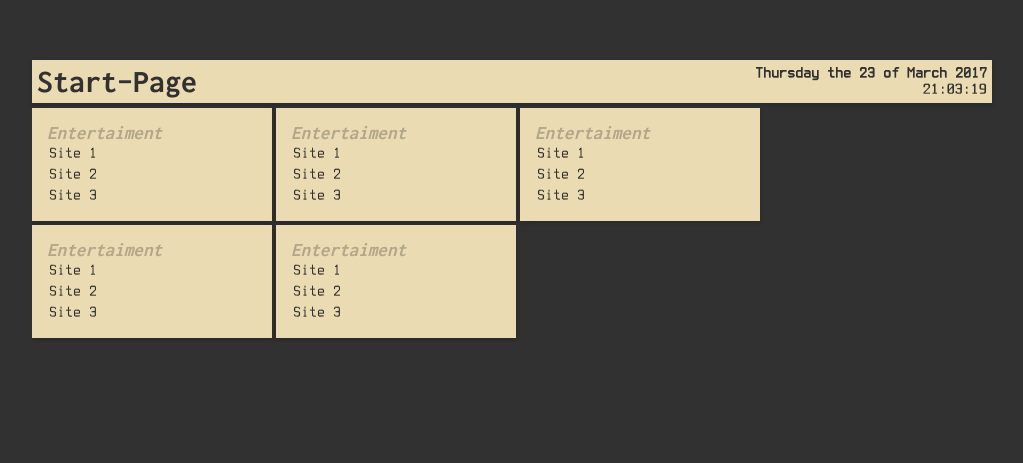
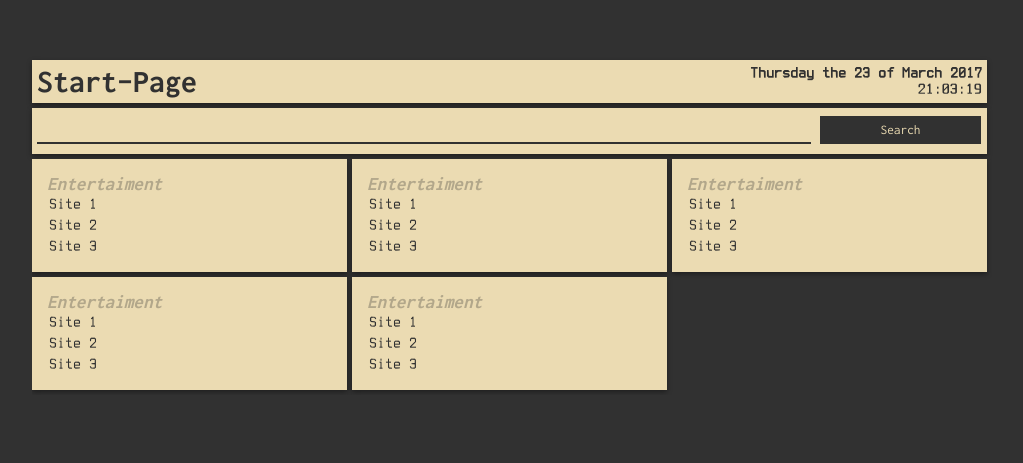
Before and after one commit to Chabam/Start-Page, a plain HTML site: page default.html in a window 1280 px wide. Shown: the part 140-603 px from the top of the page, without its empty margins (128-1151 px from the left). Drawn offline with Linux system fonts and the light colour scheme.

Commit message:
Finished styling

```diff
--- a/css/style.css
+++ b/css/style.css
@@ -1,6 +1,6 @@
 * {
+    --bg-color : #313131;
     --fg-color : #ebdbb2;
-    --bg-color : #313131;
     transition: all 0.3s ease;
 }
 
@@ -48,23 +48,63 @@ body {
 
 .header {
     font-family: Inconsolata-Bold;
-    width: 100%;
+    width: calc(100% - 5px);
     background-color: var(--fg-color);
     position: relative;
     margin-bottom: 5px;
-    -webkit-box-shadow: 0px 2px 5px 0px rgba(0,0,0,0.2);
-    -moz-box-shadow: 0px 2px 5px 0px rgba(0,0,0,0.2);
-    box-shadow: 0px 2px 5px 0px rgba(0,0,0,0.2);
+    -webkit-box-shadow: 0px 2px 5px 0px rgba(0,0,0,0.4);
+    -moz-box-shadow: 0px 2px 5px 0px rgba(0,0,0,0.4);
+    box-shadow: 0px 2px 5px 0px rgba(0,0,0,0.4);
 }
 
 .search-container {
-    width: 100%;
+    width: calc(100% - 5px );
+    padding: 5px 0 5px 0;
     background-color: var(--fg-color);
     position: relative;
     margin-bottom: 5px;
-    -webkit-box-shadow: 0px 2px 5px 0px rgba(0,0,0,0.2);
-    -moz-box-shadow: 0px 2px 5px 0px rgba(0,0,0,0.2);
-    box-shadow: 0px 2px 5px 0px rgba(0,0,0,0.2);
+    -webkit-box-shadow: 0px 2px 5px 0px rgba(0,0,0,0.4);
+    -moz-box-shadow: 0px 2px 5px 0px rgba(0,0,0,0.4);
+    box-shadow: 0px 2px 5px 0px rgba(0,0,0,0.4);
+}
+
+.search-container form {
+    width: 100%;
+}
+
+#searchbox {
+    font-family: Terminus;
+    margin: 5px;
+    width: 80%;
+    border: 0;
+    background-color: var(--fg-color);
+    border-bottom: 2px solid var(--bg-color);
+    padding: 5px;
+}
+
+#searchbox:focus {
+    outline: none;
+}
+
+#submit {
+    font-family: Inconsolata;
+    border: 0;
+    width: calc(20% - 30px);
+    color: var(--fg-color);
+    background-color: var(--bg-color);
+    border: 2px solid var(--bg-color);
+    padding: 5px;
+    cursor: pointer;
+}
+
+#submit:hover {
+    -webkit-box-shadow: 0px 2px 5px 0px rgba(0,0,0,0.4);
+    -moz-box-shadow: 0px 2px 5px 0px rgba(0,0,0,0.4);
+    box-shadow: 0px 2px 5px 0px rgba(0,0,0,0.4);
+}
+
+#submit:focus {
+    outline: none;
 }
 
 .header h1 {
@@ -98,14 +138,17 @@ body {
     color: var(--bg-color);
     background-color: var(--fg-color);
     padding: 15px;
-    width : calc(100% - 30px);
+    margin: 0 5px 5px 0;
+    width : calc(100% - 5px);
     list-style: none;
     position: relative;
     float: left;
-    margin: 0;
-    -webkit-box-shadow: 0px 2px 5px 0px rgba(0,0,0,0.2);
-    -moz-box-shadow: 0px 2px 5px 0px rgba(0,0,0,0.2);
-    box-shadow: 0px 2px 5px 0px rgba(0,0,0,0.2);
+    -webkit-box-shadow: 0px 2px 5px 0px rgba(0,0,0,0.4);
+    -moz-box-shadow: 0px 2px 5px 0px rgba(0,0,0,0.4);
+    box-shadow: 0px 2px 5px 0px rgba(0,0,0,0.4);
+    -webkit-box-sizing: border-box; /* Safari/Chrome, other WebKit */
+    -moz-box-sizing: border-box;    /* Firefox, other Gecko */
+    box-sizing: border-box;         /* Opera/IE 8+ */
 }
 
 .site-list li {
@@ -124,9 +167,9 @@ body {
 .site-list li a:hover {
     color: var(--fg-color);
     background-color: var(--bg-color);
-    -webkit-box-shadow: 0px 2px 5px 0px rgba(0,0,0,0.2);
-    -moz-box-shadow: 0px 2px 5px 0px rgba(0,0,0,0.2);
-    box-shadow: 0px 2px 5px 0px rgba(0,0,0,0.2);
+    -webkit-box-shadow: inset 0px 2px 5px 0px rgba(0,0,0,0.4);
+    -moz-box-shadow: inset 0px 2px 5px 0px rgba(0,0,0,0.4);
+    box-shadow: inset 0px 2px 5px 0px rgba(0,0,0,0.4);
 }
 
 .title {
@@ -136,14 +179,11 @@ body {
     opacity: 0.3;
 }
 
-.site-list-container {
-    display: inline-block;
-}
 
 @media (min-width: 576px) {
     .container {
-        width: 75%;
-        left:12.5%;
+        width: 95%;
+        left:2.5%;
     }
 
     #time {
@@ -154,8 +194,8 @@ body {
         display: block;
     }
 
-    .site-list-container {
-        width: calc(100% / 2);
+    .site-list {
+        width: calc((100% / 2) - 5px);
     }
 }
 
@@ -173,30 +213,10 @@ body {
         display: block;
     }
 
-    .site-list-container {
-        width: calc(100% / 3);
-
+    .site-list {
+        width: calc((100% / 3) - 5px);
     }
 
-}
-
-@media (min-width: 992px) {
-    .container {
-        width: 75%;
-        left:12.5%;
-    }
-
-    #time {
-        display: block;
-    }
-
-    #date {
-        display: block;
-    }
-    .site-list-container {
-        width: calc(100% / 4);
-
-    }
 }
 
 @media (min-width: 1366px) {
@@ -213,7 +233,7 @@ body {
         display: block;
     }
 
-    .site-list-container {
-        width: calc(100% / 5);
+    .site-list {
+        width: calc((100% / 5) - 5px);
     }
 }
--- a/default.html
+++ b/default.html
@@ -1,6 +1,7 @@
 <!DOCTYPE html>
 <html>
     <head>
+        <meta charset="UTF-8">
         <title>Start Page</title>
         <link rel="stylesheet" href="css/style.css">
         <script src="js/script.js"></script>
@@ -11,9 +12,36 @@
                 <h1>Start-Page<span id="time"></span><span id="date"></span></h1>
             </div>
             <div class="search-container">
+                <form method="get" action="https://duckduckgo.com/">
+                    <input id="searchbox" autofocus>
+                    <button id="submit" type="submit">Search</button>
+                </form>
             </div>
             <div class="site-container">
-                <div class="site-list-container">
+                <ul class="site-list">
+                    <li class="title">Entertaiment</li>
+                    <li><a>Site 1</a></li>
+                    <li><a>Site 2</a></li>
+                    <li><a>Site 3</a></li>
+                </ul>
+                <ul class="site-list">
+                    <li class="title">Entertaiment</li>
+                    <li><a>Site 1</a></li>
+                    <li><a>Site 2</a></li>
+                    <li><a>Site 3</a></li>
+                </ul>
+                <ul class="site-list">
+                    <li class="title">Entertaiment</li>
+                    <li><a>Site 1</a></li>
+                    <li><a>Site 2</a></li>
+                    <li><a>Site 3</a></li>
+                </ul>
+                <ul class="site-list">
+                    <li class="title">Entertaiment</li>
+                    <li><a>Site 1</a></li>
+                    <li><a>Site 2</a></li>
+                    <li><a>Site 3</a></li>
+                </ul>
                 <ul class="site-list">
                     <li class="title">Entertaiment</li>
                     <li><a>Site 1</a></li>
@@ -21,39 +49,6 @@
                     <li><a>Site 3</a></li>
                 </ul>
             </div>
-                <div class="site-list-container">
-                    <ul class="site-list">
-                        <li class="title">Entertaiment</li>
-                        <li><a>Site 1</a></li>
-                        <li><a>Site 2</a></li>
-                        <li><a>Site 3</a></li>
-                    </ul>
-                </div>
-                <div class="site-list-container">
-                    <ul class="site-list">
-                        <li class="title">Entertaiment</li>
-                        <li><a>Site 1</a></li>
-                        <li><a>Site 2</a></li>
-                        <li><a>Site 3</a></li>
-                    </ul>
-                </div>
-                <div class="site-list-container">
-                    <ul class="site-list">
-                        <li class="title">Entertaiment</li>
-                        <li><a>Site 1</a></li>
-                        <li><a>Site 2</a></li>
-                        <li><a>Site 3</a></li>
-                    </ul>
-                </div>
-                <div class="site-list-container">
-                    <ul class="site-list">
-                        <li class="title">Entertaiment</li>
-                        <li><a>Site 1</a></li>
-                        <li><a>Site 2</a></li>
-                        <li><a>Site 3</a></li>
-                    </ul>
-                </div>
-            </div>
 
         </div>
     </body>
```
Lines whose indentation alone changed are shown as unchanged.
